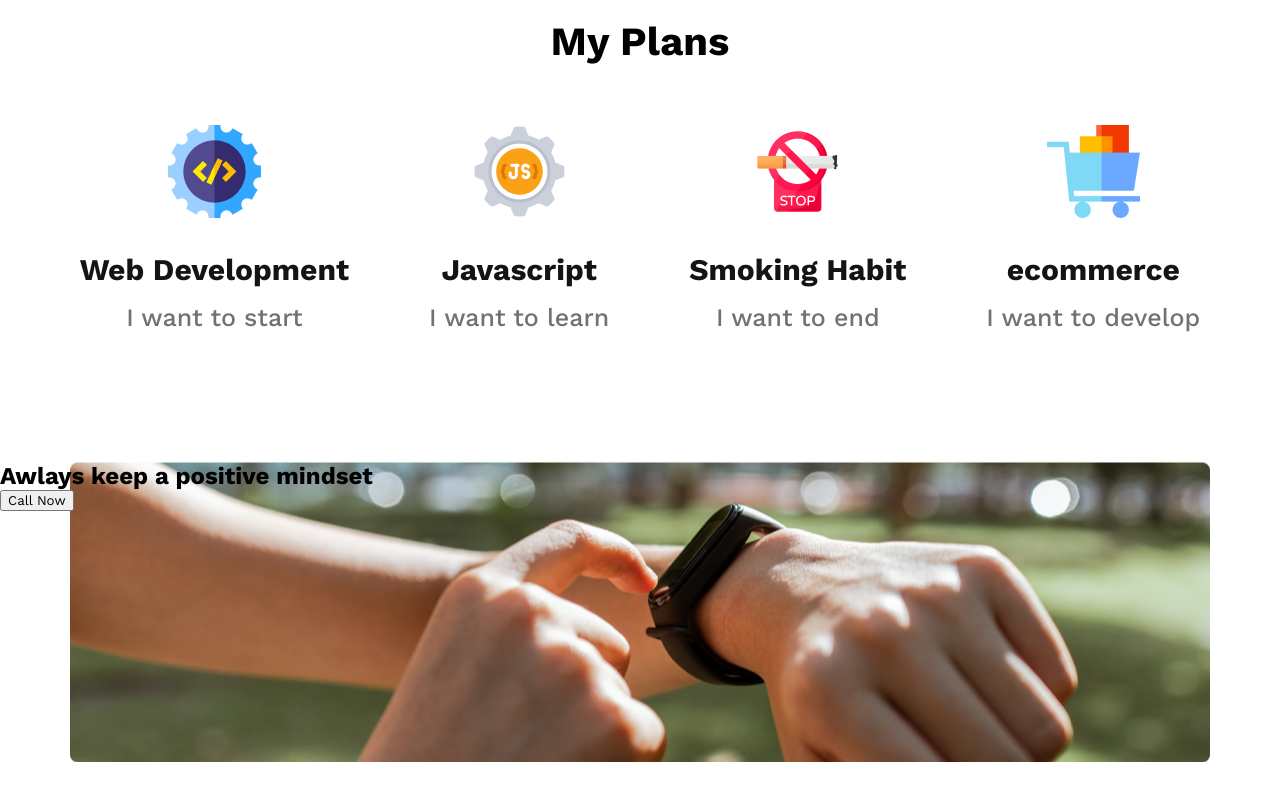
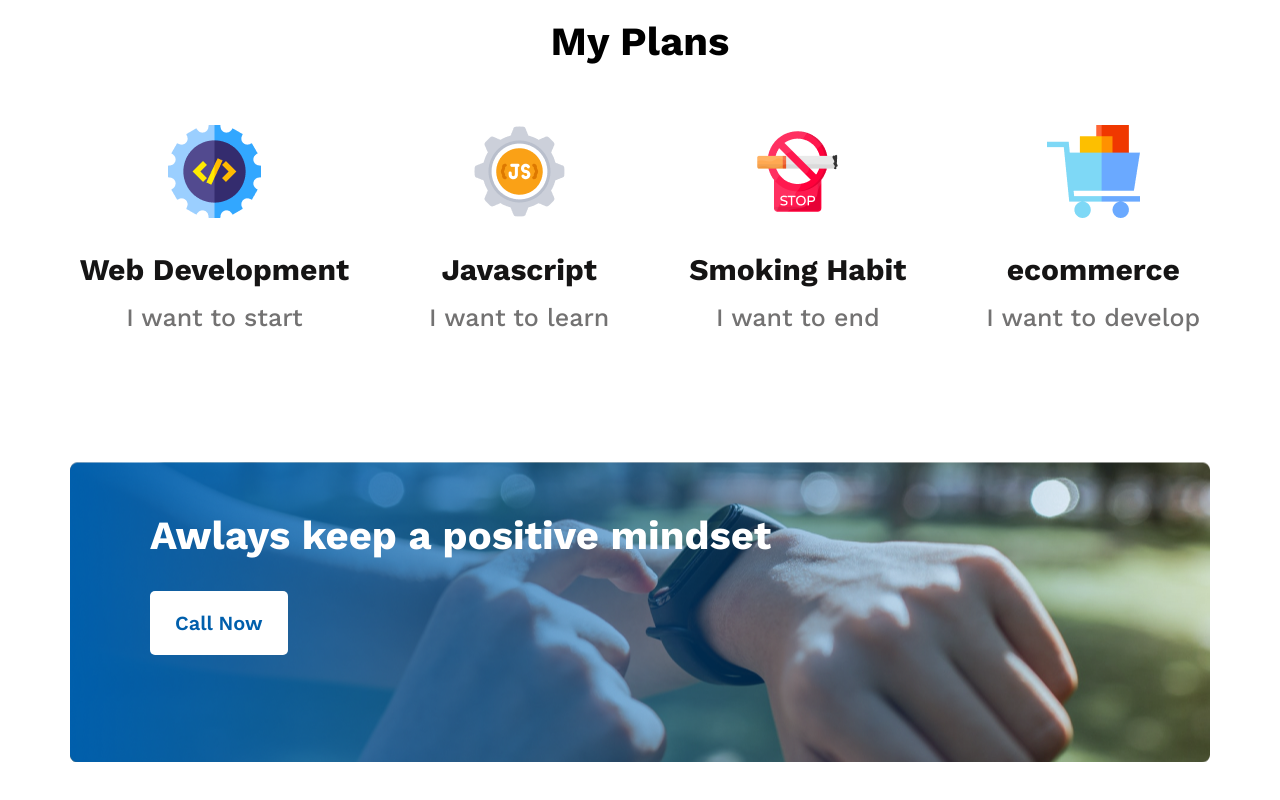
Before and after one commit to myenuddin24/new-year-new-me-web, a plain HTML site: page index.html in a window 1280 px wide. Shown: the part 1746-2546 px from the top of the page. Before the commit the page ends 2508 px from the top, so only its background shows below. Drawn offline with nearby package versions, Linux system fonts and the light colour scheme.

Commit message:
mindset section added

```diff
--- a/index.html
+++ b/index.html
@@ -61,15 +61,17 @@
             </div>
         </section>
 
-        <section>
-           <div class="mindset">
+        <section class="mindset">
+           <div class="mindset-div">
                  <h2 class="mindset-title">Awlays keep a positive mindset</h2>
-                <button class="secondry-btn">Call Now</button>
+                <button class="primary-btn">Call Now</button>
            </div>
         </section>
     </main>
     <footer>
+        <section>
 
+        </section>
     </footer>
 </body>
 </html>
--- a/styles/style.css
+++ b/styles/style.css
@@ -26,8 +26,8 @@
 
 .header-content {
   padding-top: 150px;
-  padding-right: 150px;
-  padding-left: 600px;
+  padding-right: 120px;
+  padding-left: 650px;
 }
 
 .header-title {
@@ -103,8 +103,25 @@
 /* mindset section */
 
 .mindset {
-  background-image: url("../images/watch.png");
+  background-image:
+    url('../images/gradient1.png'),
+    url("../images/watch.png");
   background-repeat: no-repeat;
   background-position: center;
   height: 300px;
+  margin-bottom: 130px;
 }
+
+.mindset-title{
+  font-size: 40px;
+  font-weight:700;
+  color: #ffffff;
+}
+.mindset-div{
+  padding-left: 150px;
+  padding-top: 50px;
+  padding-right: 500px;
+
+}
+
+/* footer section */
```
